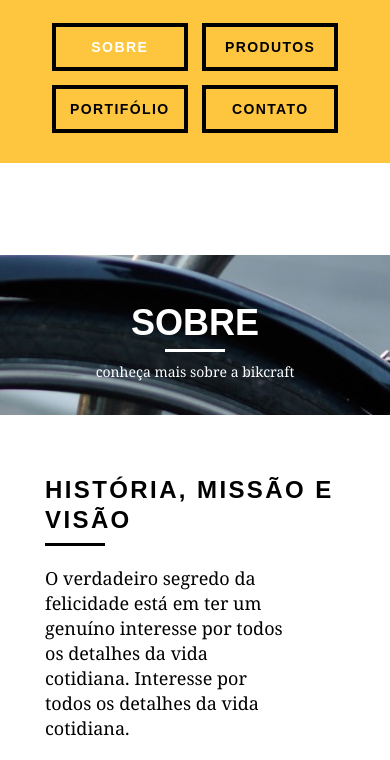
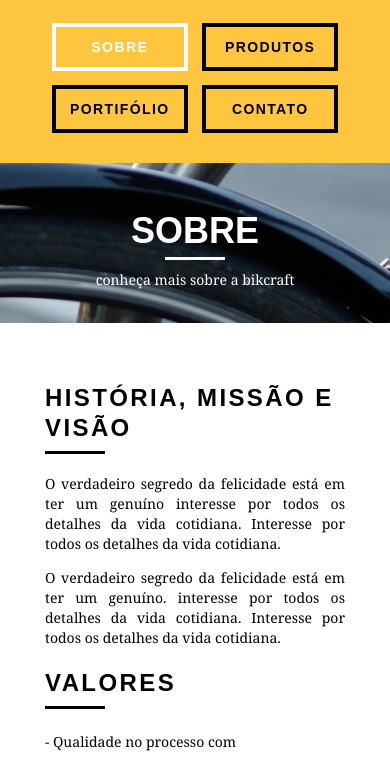
Before and after one commit to Evaldo-Gomes/webdesign_origamid, a plain HTML site: page web/sobre.html in a window 390 px wide. Shown: the part 74-834 px from the top of the page. Drawn offline with Linux system fonts and the light colour scheme.

Commit message:
Aula 5-2-5 Sobre

```diff
--- a/web/css/responsivo.css
+++ b/web/css/responsivo.css
@@ -54,6 +54,10 @@
     .header_menu ul li a:hover {
         border-color: #fff;
     }
+    .header_menu ul li a.menu_ativo {
+        border-color: #fff;
+    }
+    /* Introdução */
     .introducao {
         margin-top: 0;
         padding-top: 65px;
@@ -63,6 +67,10 @@
     .introducao h1 {
         font-size: 36px;
     }
+    /* Introdução Interna */
+    .introducao-interna {
+        margin-top: 0px;
+    }
     /* Call */
     .call {
         padding-top: 10px;
@@ -71,4 +79,15 @@
     .qualidade:after {
         display: none;
     }
+    /* Sobre */
+    .missao_sobre p {
+        text-align: justify;
+        padding-right: 0px;
+        font-size: 14px;
+        line-height: 20px;
+    }
+    .missao_sobre ul li {
+        font-size: 14px;
+        line-height: 25px;
+    }
 }
```
